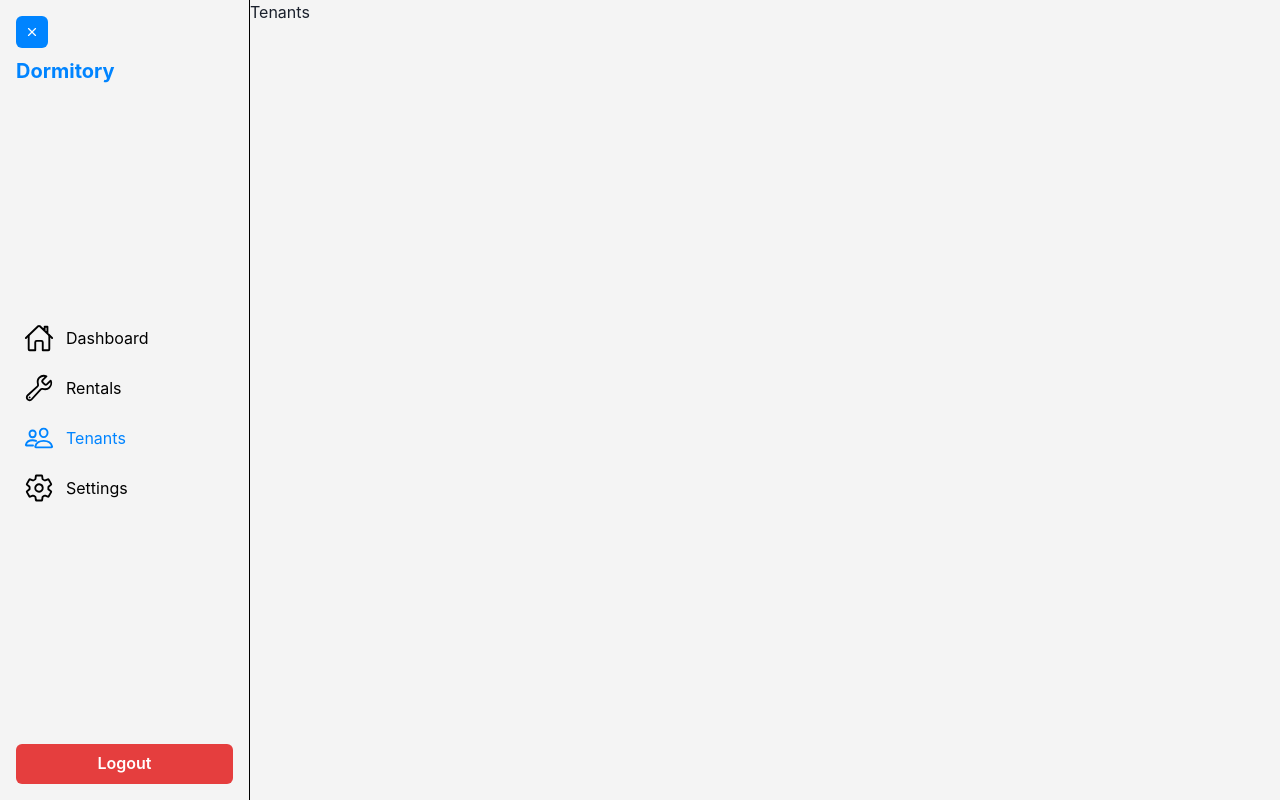
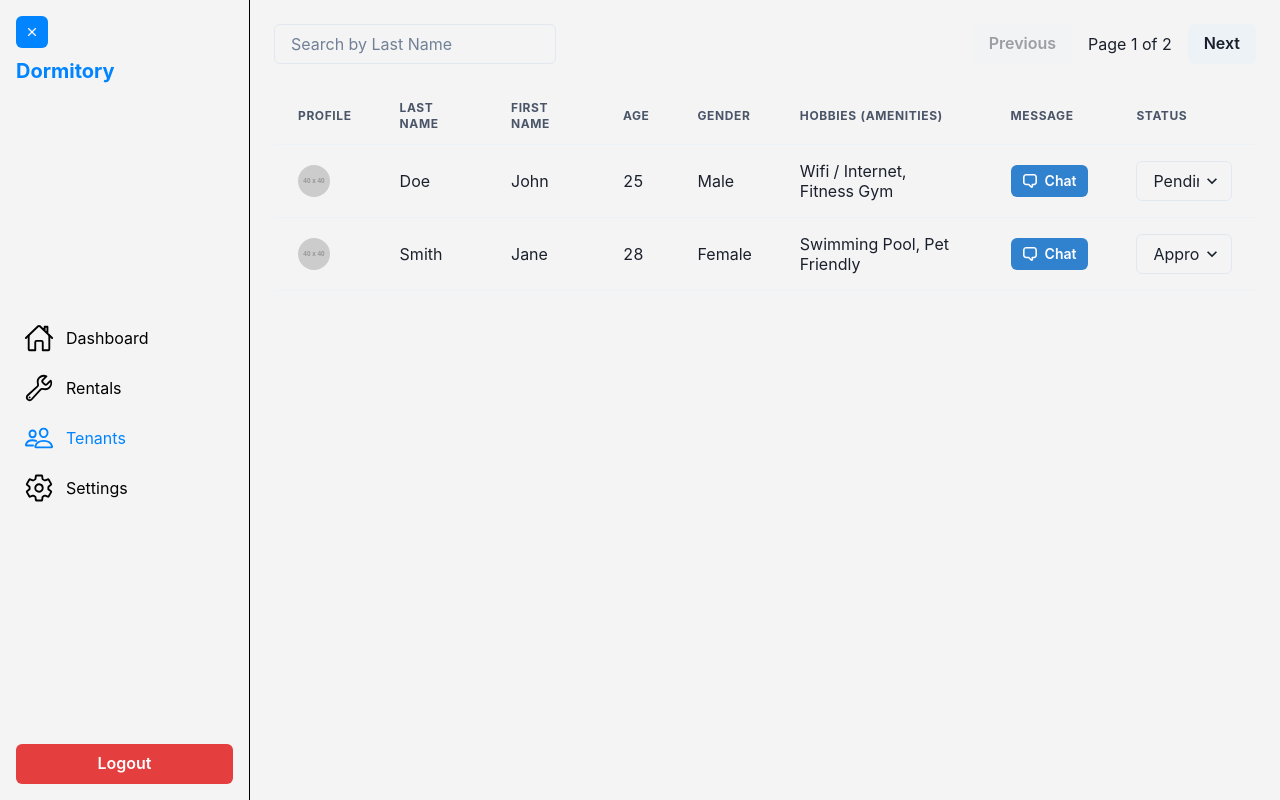
Before and after one commit to AllenDG/Web-Dormitory, a React (Vite) app: page /owner/tenants in a window 1280 px wide. Built offline with nearby package versions, Linux system fonts and the light colour scheme.

Commit message:
Pages|OwnerTenantsPage

```diff
--- a/src/pages/OwnerTenantsPage.jsx
+++ b/src/pages/OwnerTenantsPage.jsx
@@ -1,10 +1,178 @@
-import { Box, useColorModeValue } from "@chakra-ui/react";
+import {
+  Box,
+  Input,
+  Table,
+  Thead,
+  Tbody,
+  Tr,
+  Th,
+  Td,
+  Select,
+  HStack,
+  Avatar,
+  Button,
+  Text,
+} from "@chakra-ui/react";
+import { useState } from "react";
+import { ChatIcon } from "@chakra-ui/icons";
+
+// Sample data for tenants
+const tenantsData = [
+  {
+    lastName: "Doe",
+    firstName: "John",
+    age: 25,
+    gender: "Male",
+    hobbies: ["Wifi / Internet", "Fitness Gym"],
+    status: "Pending",
+    profilePic: "https://via.placeholder.com/40",
+  },
+  {
+    lastName: "Smith",
+    firstName: "Jane",
+    age: 28,
+    gender: "Female",
+    hobbies: ["Swimming Pool", "Pet Friendly"],
+    status: "Approved",
+    profilePic: "https://via.placeholder.com/40",
+  },
+  {
+    lastName: "Lee",
+    firstName: "Kevin",
+    age: 22,
+    gender: "Male",
+    hobbies: ["KTV Room", "Recreational Area"],
+    status: "Rejected",
+    profilePic: "https://via.placeholder.com/40",
+  },
+  // Add more tenants for testing pagination
+];
 
 export default function OwnerTenantsPage() {
-  const bgColor = useColorModeValue("bg.light", "bg.dark");
+  const bgColor = "#f4f4f4"; // Updated background color
+  const [searchTerm, setSearchTerm] = useState("");
+  const [tenants, setTenants] = useState(tenantsData);
+  const [currentPage, setCurrentPage] = useState(1);
+  const tenantsPerPage = 2;
+
+  // Handle search filtering
+  const handleSearch = (e) => {
+    setSearchTerm(e.target.value);
+  };
+
+  // Handle status change
+  const handleStatusChange = (index, newStatus) => {
+    const updatedTenants = tenants.map((tenant, i) =>
+      i === index ? { ...tenant, status: newStatus } : tenant
+    );
+    setTenants(updatedTenants);
+  };
+
+  // Filter tenants based on search
+  const filteredTenants = tenants.filter((tenant) =>
+    tenant.lastName.toLowerCase().includes(searchTerm.toLowerCase())
+  );
+
+  // Pagination logic
+  const indexOfLastTenant = currentPage * tenantsPerPage;
+  const indexOfFirstTenant = indexOfLastTenant - tenantsPerPage;
+  const currentTenants = filteredTenants.slice(
+    indexOfFirstTenant,
+    indexOfLastTenant
+  );
+
+  const totalPages = Math.ceil(filteredTenants.length / tenantsPerPage);
+
   return (
-    <Box direction="column" minH="100vh" bgColor={bgColor}>
-      <h1>Tenants</h1>
+    <Box direction="column" minH="100vh" bgColor={bgColor} p={6}>
+      <HStack mb={6} justify="space-between" w="100%">
+        {/* Search Filter */}
+        <HStack>
+          <Input
+            placeholder="Search by Last Name"
+            value={searchTerm}
+            onChange={handleSearch}
+            maxW="300px"
+          />
+        </HStack>
+
+        {/* Pagination Controls */}
+        <HStack>
+          <Button
+            onClick={() => setCurrentPage((prev) => Math.max(prev - 1, 1))}
+            isDisabled={currentPage === 1}
+            mr={2}
+          >
+            Previous
+          </Button>
+          <Text>
+            Page {currentPage} of {totalPages}
+          </Text>
+          <Button
+            onClick={() =>
+              setCurrentPage((prev) => Math.min(prev + 1, totalPages))
+            }
+            isDisabled={currentPage === totalPages}
+            ml={2}
+          >
+            Next
+          </Button>
+        </HStack>
+      </HStack>
+
+      {/* Tenants Table */}
+      <Table variant="simple" size="md">
+        <Thead>
+          <Tr>
+            <Th>Profile</Th>
+            <Th>Last Name</Th>
+            <Th>First Name</Th>
+            <Th>Age</Th>
+            <Th>Gender</Th>
+            <Th>Hobbies (Amenities)</Th>
+            <Th>Message</Th>
+            <Th>Status</Th>
+          </Tr>
+        </Thead>
+        <Tbody>
+          {currentTenants.map((tenant, index) => (
+            <Tr key={index}>
+              {/* Profile Picture */}
+              <Td>
+                <Avatar size="sm" src={tenant.profilePic} />
+              </Td>
+              <Td>{tenant.lastName}</Td>
+              <Td>{tenant.firstName}</Td>
+              <Td>{tenant.age}</Td>
+              <Td>{tenant.gender}</Td>
+              <Td>{tenant.hobbies.join(", ")}</Td>
+              <Td>
+                {/* Message Icon */}
+                <Button
+                  leftIcon={<ChatIcon />}
+                  colorScheme="blue"
+                  onClick={() => alert(`Chatting with ${tenant.firstName}`)}
+                  size="sm"
+                >
+                  Chat
+                </Button>
+              </Td>
+              <Td>
+                {/* Status Dropdown */}
+                <Select
+                  value={tenant.status}
+                  onChange={(e) => handleStatusChange(index, e.target.value)}
+
+                >
+                  <option value="Pending">Pending</option>
+                  <option value="Approved">Approved</option>
+                  <option value="Rejected">Rejected</option>
+                </Select>
+              </Td>
+            </Tr>
+          ))}
+        </Tbody>
+      </Table>
     </Box>
   );
 }
```
